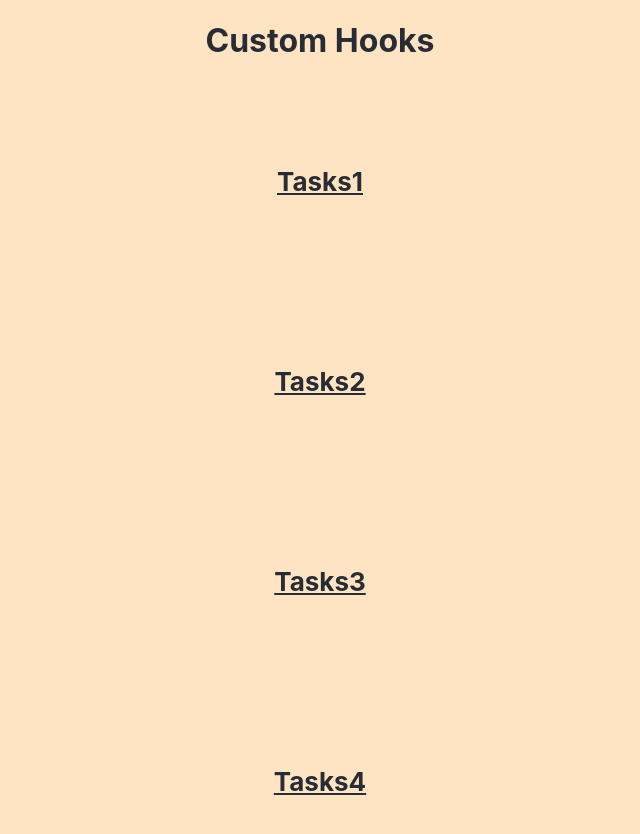
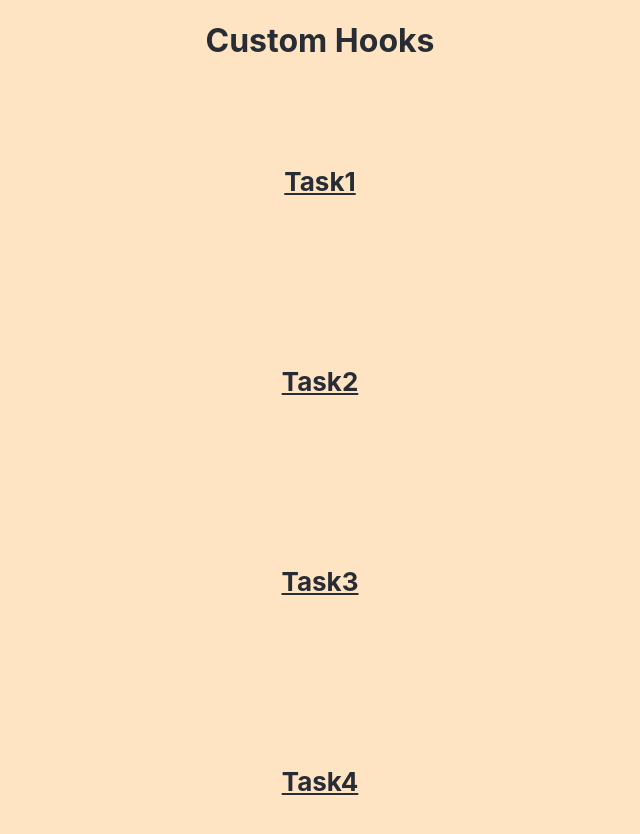
Before and after one commit to vitalyvitmens/rs-custom-hooks, a React (Create React App) app: page / in a window 1280 px wide. Shown: the top 834 px of the page, without its empty margins (320-960 px from the left). Built offline with nearby package versions, Linux system fonts and the light colour scheme.

Commit message:
chore(src\Tasks): исправляет название задач в единственном числе Task

```diff
--- a/src/App.js
+++ b/src/App.js
@@ -1,7 +1,7 @@
-import { Tasks1 } from './Tasks/Tasks1'
-import { Tasks2 } from './Tasks/Tasks2'
-import { Tasks3 } from './Tasks/Tasks3'
-import { Tasks4 } from './Tasks/Tasks4'
+import { Task1 } from './Tasks/Task1'
+import { Task2 } from './Tasks/Task2'
+import { Task3 } from './Tasks/Task3'
+import { Task4 } from './Tasks/Task4'
 import styles from './app.module.css'
 
 export const App = () => {
@@ -9,10 +9,10 @@ export const App = () => {
 		<div className={styles.app}>
 			<h1>Custom Hooks</h1>
 			<header className={styles.appHeader}>
-				<Tasks1 />
-				<Tasks2 />
-				<Tasks3 />
-				<Tasks4 />
+				<Task1 />
+				<Task2 />
+				<Task3 />
+				<Task4 />
 			</header>
 		</div>
 	)
--- /dev/null
+++ b/src/Tasks/Task1.jsx
@@ -0,0 +1,7 @@
+import React from 'react'
+
+export const Task1 = () => {
+  return (
+    <h4>Task1</h4>
+  )
+}
--- /dev/null
+++ b/src/Tasks/Task2.jsx
@@ -0,0 +1,7 @@
+import React from 'react'
+
+export const Task2 = () => {
+  return (
+    <h4>Task2</h4>
+  )
+}
--- /dev/null
+++ b/src/Tasks/Task3.jsx
@@ -0,0 +1,7 @@
+import React from 'react'
+
+export const Task3 = () => {
+  return (
+    <h4>Task3</h4>
+  )
+}
--- /dev/null
+++ b/src/Tasks/Task4.jsx
@@ -0,0 +1,7 @@
+import React from 'react'
+
+export const Task4 = () => {
+  return (
+    <h4>Task4</h4>
+  )
+}
--- a/src/Tasks/Tasks1.jsx
+++ /dev/null
@@ -1,7 +0,0 @@
-import React from 'react'
-
-export const Tasks1 = () => {
-  return (
-    <h4>Tasks1</h4>
-  )
-}
--- a/src/Tasks/Tasks2.jsx
+++ /dev/null
@@ -1,7 +0,0 @@
-import React from 'react'
-
-export const Tasks2 = () => {
-  return (
-    <h4>Tasks2</h4>
-  )
-}
--- a/src/Tasks/Tasks3.jsx
+++ /dev/null
@@ -1,7 +0,0 @@
-import React from 'react'
-
-export const Tasks3 = () => {
-  return (
-    <h4>Tasks3</h4>
-  )
-}
--- a/src/Tasks/Tasks4.jsx
+++ /dev/null
@@ -1,7 +0,0 @@
-import React from 'react'
-
-export const Tasks4 = () => {
-  return (
-    <h4>Tasks4</h4>
-  )
-}
```
